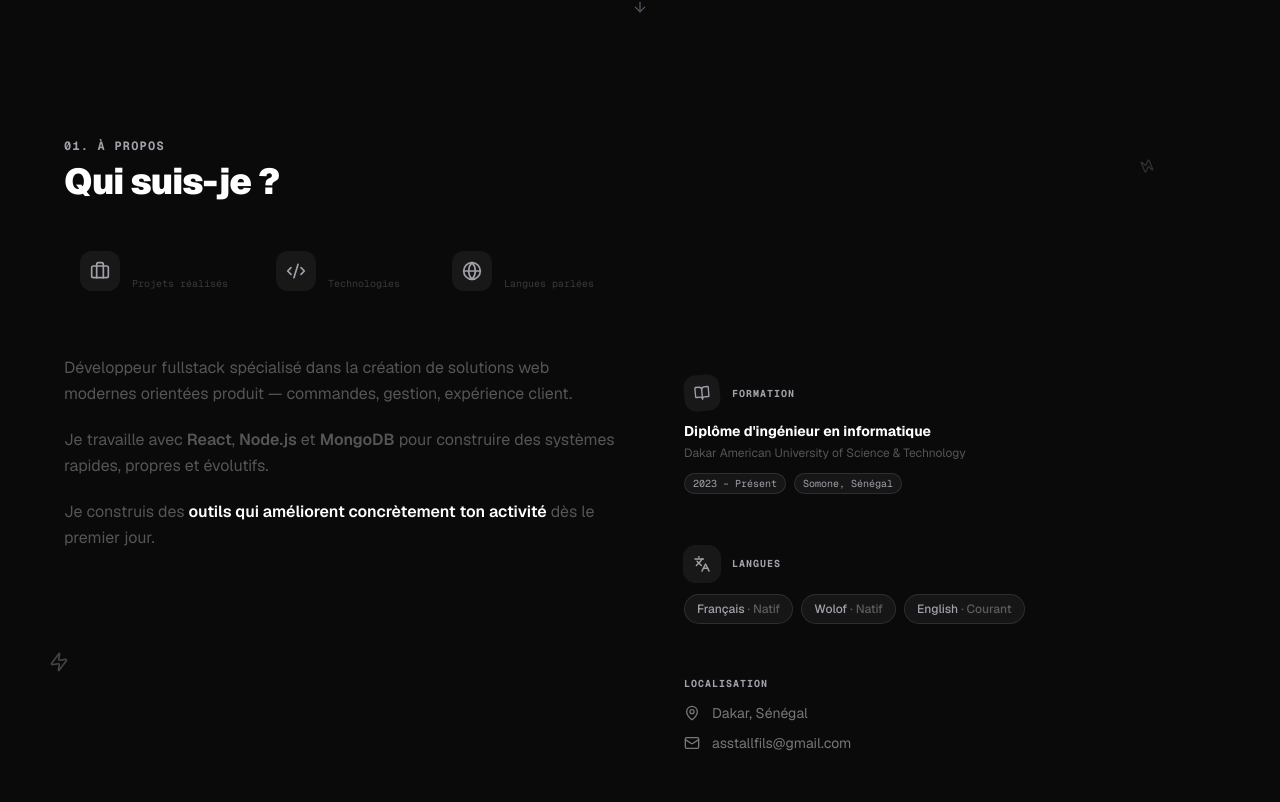
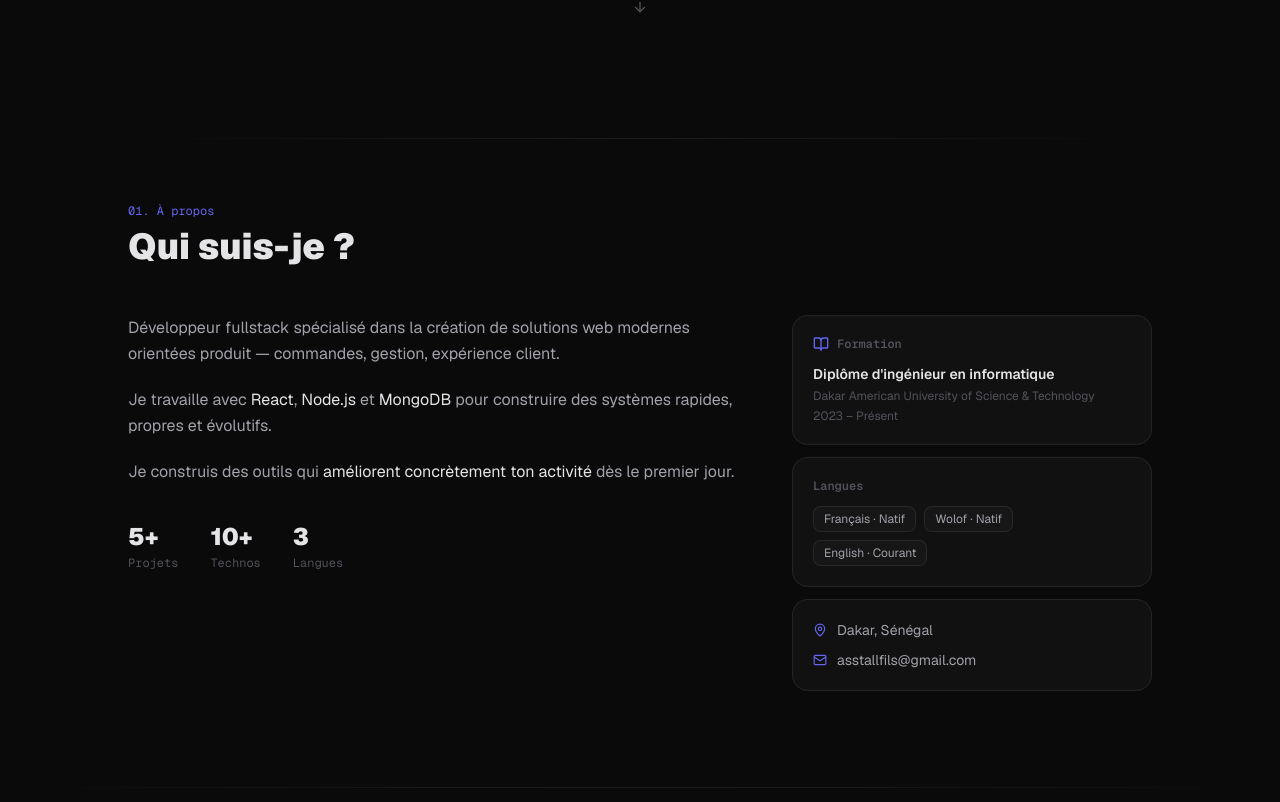
Before and after one commit to Mtg221/portfolio, a Next.js app: page / in a window 1280 px wide. Shown: the part 758-1560 px from the top of the page. Built offline with nearby package versions, Linux system fonts and the light colour scheme.

Commit message:
redesign: simplify portfolio — minimal dark theme

```diff
--- a/src/components/sections/About.tsx
+++ b/src/components/sections/About.tsx
@@ -1,147 +1,82 @@
 "use client";
+import { motion } from "framer-motion";
+import { education, languages, personalInfo } from "@/lib/data";
+import { MapPin, Mail, BookOpen } from "lucide-react";
 
-import { motion } from "framer-motion";
-import { AnimatedSection } from "@/components/ui/AnimatedSection";
-import { CountUp } from "@/components/ui/CountUp";
-import { education, languages, personalInfo } from "@/lib/data";
-import { MapPin, Mail, BookOpen, Languages, Briefcase, Code2, Globe, Zap } from "lucide-react";
-
-const stats = [
-  { Icon: Briefcase, countTo: 5,  suffix: "+", label: "Projets réalisés" },
-  { Icon: Code2,     countTo: 10, suffix: "+", label: "Technologies"     },
-  { Icon: Globe,     countTo: 3,  suffix: "",   label: "Langues parlées" },
-];
+const fade = (delay = 0) => ({
+  initial: { opacity: 0, y: 20 },
+  whileInView: { opacity: 1, y: 0 },
+  viewport: { once: true },
+  transition: { duration: 0.5, delay },
+});
 
 export function About() {
   return (
-    <section id="about" className="py-24 px-4 relative overflow-hidden section-alt">
-      <div className="absolute inset-0 cyber-grid opacity-25 pointer-events-none" />
-      <div className="absolute bottom-0 left-0 right-0 h-px section-divider" />
+    <section id="about" className="py-24 px-6">
+      <div className="max-w-5xl mx-auto">
+        <div className="section-divider mb-16" />
 
-      {/* Floating sparks */}
-      {[
-        { top: "14%", left: "89%", dur: 3, delay: 0 },
-        { top: "74%", left: "4%",  dur: 4, delay: 1 },
-        { top: "42%", left: "93%", dur: 5, delay: 2 },
-      ].map((s, i) => (
-        <motion.div key={i} className="absolute pointer-events-none"
-          style={{ top: s.top, left: s.left }}
-          animate={{ opacity: [0, 1, 0], scale: [0.5, 1.3, 0.5], rotate: [0, 180, 360] }}
-          transition={{ duration: s.dur, repeat: Infinity, delay: s.delay }}>
-          <Zap className="w-4 h-4" style={{ color: "var(--e-300)", opacity: 0.4 }} />
+        <motion.div {...fade(0)} className="mb-12">
+          <p className="text-xs font-mono mb-2" style={{ color: "var(--accent)" }}>01. À propos</p>
+          <h2 className="text-3xl md:text-4xl font-black" style={{ color: "var(--text-bright)" }}>Qui suis-je ?</h2>
         </motion.div>
-      ))}
 
-      <div className="max-w-6xl mx-auto relative z-10">
-        <AnimatedSection>
-          <h2 className="text-xs font-mono font-bold uppercase tracking-widest mb-2" style={{ color: "var(--e-300)" }}>01. À propos</h2>
-          <h3 className="text-3xl md:text-4xl font-black text-white mb-8 tracking-tight">Qui suis-je ?</h3>
-        </AnimatedSection>
+        <div className="grid lg:grid-cols-[1fr_360px] gap-12">
+          <div className="space-y-5">
+            <motion.p {...fade(0.1)} className="text-base leading-relaxed" style={{ color: "var(--text)" }}>
+              Développeur fullstack spécialisé dans la création de solutions web modernes orientées produit — commandes, gestion, expérience client.
+            </motion.p>
+            <motion.p {...fade(0.15)} className="text-base leading-relaxed" style={{ color: "var(--text)" }}>
+              Je travaille avec <span style={{ color: "var(--text-bright)" }}>React</span>, <span style={{ color: "var(--text-bright)" }}>Node.js</span> et <span style={{ color: "var(--text-bright)" }}>MongoDB</span> pour construire des systèmes rapides, propres et évolutifs.
+            </motion.p>
+            <motion.p {...fade(0.2)} className="text-base leading-relaxed" style={{ color: "var(--text)" }}>
+              Je construis des outils qui <span style={{ color: "var(--text-bright)" }}>améliorent concrètement ton activité</span> dès le premier jour.
+            </motion.p>
 
-        {/* Stats */}
-        <AnimatedSection delay={0.15}>
-          <div className="flex gap-4 mb-12 flex-wrap">
-            {stats.map(({ Icon, countTo, suffix, label }) => (
-              <motion.div key={label}
-                className="glass-card glass-card-hover rounded-2xl p-4 flex items-center gap-3 card-shine min-w-[160px]"
-                whileHover={{ scale: 1.05, y: -3 }}>
-                <motion.div className="w-10 h-10 rounded-xl flex items-center justify-center flex-shrink-0"
-                  style={{ background: "rgba(255,255,255,0.06)" }}
-                  whileHover={{ rotate: 15 }} transition={{ type: "spring", stiffness: 300 }}>
-                  <Icon className="w-5 h-5" style={{ color: "var(--e-300)" }} />
-                </motion.div>
-                <div>
-                  <p className="text-2xl font-black leading-none"
-                    style={{ background: "linear-gradient(135deg, var(--e-400), var(--e-100))", WebkitBackgroundClip: "text", WebkitTextFillColor: "transparent" }}>
-                    <CountUp to={countTo} suffix={suffix} />
-                  </p>
-                  <p className="text-[10px] font-mono mt-0.5" style={{ color: "#3a3a3a" }}>{label}</p>
+            <motion.div {...fade(0.3)} className="flex gap-8 pt-4">
+              {[{ value: "5+", label: "Projets" }, { value: "10+", label: "Technos" }, { value: "3", label: "Langues" }].map(({ value, label }) => (
+                <div key={label}>
+                  <p className="text-2xl font-black" style={{ color: "var(--text-bright)" }}>{value}</p>
+                  <p className="text-xs font-mono mt-0.5" style={{ color: "var(--text-dim)" }}>{label}</p>
                 </div>
-              </motion.div>
-            ))}
+              ))}
+            </motion.div>
           </div>
-        </AnimatedSection>
 
-        <div className="grid lg:grid-cols-2 gap-12 items-start">
-          <AnimatedSection delay={0.2}>
-            <div className="space-y-5">
-              {[
-                <>Développeur fullstack spécialisé dans la création de solutions web modernes orientées produit — commandes, gestion, expérience client.</>,
-                <>Je travaille avec <span style={{ color: "var(--e-200)" }} className="font-semibold">React</span>, <span style={{ color: "var(--e-300)" }} className="font-semibold">Node.js</span> et <span style={{ color: "var(--e-100)" }} className="font-semibold">MongoDB</span> pour construire des systèmes rapides, propres et évolutifs.</>,
-                <>Je construis des <span className="text-white font-semibold">outils qui améliorent concrètement ton activité</span> dès le premier jour.</>,
-              ].map((text, i) => (
-                <motion.p key={i} className="leading-relaxed text-base" style={{ color: "#555555" }}
-                  initial={{ opacity: 0, x: -16 }} whileInView={{ opacity: 1, x: 0 }}
-                  viewport={{ once: true }} transition={{ delay: 0.2 + i * 0.1 }}>
-                  {text}
-                </motion.p>
-              ))}
+          <motion.div {...fade(0.2)} className="space-y-3">
+            <div className="rounded-2xl p-5" style={{ background: "var(--bg-card)", border: "1px solid var(--border)" }}>
+              <div className="flex items-center gap-2 mb-3">
+                <BookOpen className="w-4 h-4" style={{ color: "var(--accent)" }} />
+                <p className="text-xs font-mono font-semibold" style={{ color: "var(--text-dim)" }}>Formation</p>
+              </div>
+              <p className="text-sm font-semibold mb-1" style={{ color: "var(--text-bright)" }}>{education.degree}</p>
+              <p className="text-xs" style={{ color: "var(--text-dim)" }}>{education.school}</p>
+              <p className="text-xs mt-1" style={{ color: "var(--text-dim)" }}>{education.period}</p>
             </div>
-          </AnimatedSection>
 
-          <AnimatedSection delay={0.4}>
-            <div className="space-y-3">
-              {/* Education */}
-              <motion.div className="glass-card glass-card-hover rounded-2xl p-5 card-shine"
-                whileHover={{ scale: 1.02, x: 4 }}>
-                <div className="flex items-center gap-3 mb-3">
-                  <motion.div className="w-9 h-9 rounded-xl flex items-center justify-center"
-                    style={{ background: "rgba(255,255,255,0.06)" }}
-                    animate={{ rotate: [0, 5, -5, 0] }} transition={{ duration: 4, repeat: Infinity }}>
-                    <BookOpen className="w-4 h-4" style={{ color: "var(--e-300)" }} />
-                  </motion.div>
-                  <p className="text-[10px] font-mono font-bold uppercase tracking-widest" style={{ color: "var(--e-300)" }}>Formation</p>
-                </div>
-                <p className="font-bold text-white text-sm leading-tight">{education.degree}</p>
-                <p className="text-xs mt-1" style={{ color: "#555555" }}>{education.school}</p>
-                <div className="flex gap-2 mt-3 flex-wrap">
-                  {[education.period, education.location].map(t => (
-                    <span key={t} className="text-[10px] font-mono px-2 py-0.5 rounded-full"
-                      style={{ background: "rgba(255,255,255,0.05)", color: "var(--e-300)", border: "1px solid rgba(255,255,255,0.10)" }}>
-                      {t}
-                    </span>
-                  ))}
-                </div>
-              </motion.div>
+            <div className="rounded-2xl p-5" style={{ background: "var(--bg-card)", border: "1px solid var(--border)" }}>
+              <p className="text-xs font-mono font-semibold mb-3" style={{ color: "var(--text-dim)" }}>Langues</p>
+              <div className="flex gap-2 flex-wrap">
+                {languages.map(l => (
+                  <span key={l.name} className="text-xs px-2.5 py-1 rounded-lg"
+                    style={{ background: "var(--bg-hover)", border: "1px solid var(--border)", color: "var(--text)" }}>
+                    {l.name} · {l.level}
+                  </span>
+                ))}
+              </div>
+            </div>
 
-              {/* Languages */}
-              <motion.div className="glass-card glass-card-hover rounded-2xl p-5 card-shine"
-                whileHover={{ scale: 1.02, x: 4 }}>
-                <div className="flex items-center gap-3 mb-3">
-                  <motion.div className="w-9 h-9 rounded-xl flex items-center justify-center"
-                    style={{ background: "rgba(255,255,255,0.06)" }}
-                    animate={{ scale: [1, 1.12, 1] }} transition={{ duration: 2.5, repeat: Infinity }}>
-                    <Languages className="w-4 h-4" style={{ color: "var(--e-200)" }} />
-                  </motion.div>
-                  <p className="text-[10px] font-mono font-bold uppercase tracking-widest" style={{ color: "var(--e-200)" }}>Langues</p>
-                </div>
-                <div className="flex gap-2 flex-wrap">
-                  {languages.map(lang => (
-                    <motion.span key={lang.name} className="text-xs px-3 py-1.5 rounded-full font-medium"
-                      style={{ background: "rgba(255,255,255,0.05)", color: "var(--e-200)", border: "1px solid rgba(255,255,255,0.10)" }}
-                      whileHover={{ scale: 1.08, y: -2 }}>
-                      {lang.name} <span style={{ opacity: 0.5 }}>· {lang.level}</span>
-                    </motion.span>
-                  ))}
-                </div>
-              </motion.div>
-
-              {/* Location */}
-              <motion.div className="glass-card glass-card-hover rounded-2xl p-5 card-shine"
-                whileHover={{ scale: 1.02, x: 4 }}>
-                <p className="text-[10px] font-mono font-bold uppercase tracking-widest mb-3" style={{ color: "var(--e-100)" }}>Localisation</p>
-                <div className="space-y-2.5">
-                  {[{ Icon: MapPin, text: personalInfo.location }, { Icon: Mail, text: personalInfo.email }].map(({ Icon, text }) => (
-                    <motion.div key={text} className="flex items-center gap-3 text-sm" style={{ color: "#777777" }}
-                      whileHover={{ x: 4 }}>
-                      <Icon className="w-4 h-4 flex-shrink-0" style={{ color: "var(--e-100)" }} />
-                      {text}
-                    </motion.div>
-                  ))}
-                </div>
-              </motion.div>
+            <div className="rounded-2xl p-5" style={{ background: "var(--bg-card)", border: "1px solid var(--border)" }}>
+              <div className="space-y-2.5">
+                {[{ Icon: MapPin, text: personalInfo.location }, { Icon: Mail, text: personalInfo.email }].map(({ Icon, text }) => (
+                  <div key={text} className="flex items-center gap-2.5 text-sm" style={{ color: "var(--text)" }}>
+                    <Icon className="w-3.5 h-3.5 flex-shrink-0" style={{ color: "var(--accent)" }} />
+                    {text}
+                  </div>
+                ))}
+              </div>
             </div>
-          </AnimatedSection>
+          </motion.div>
         </div>
       </div>
     </section>
```
